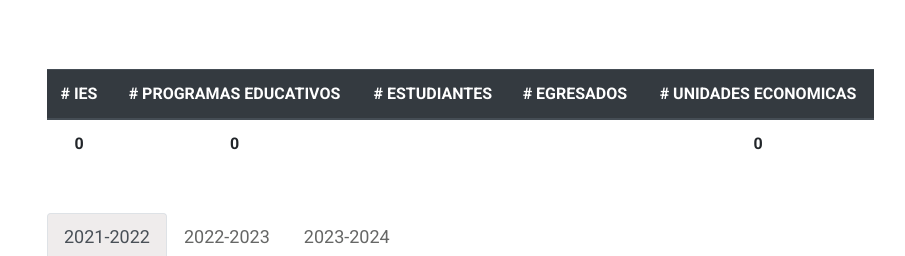
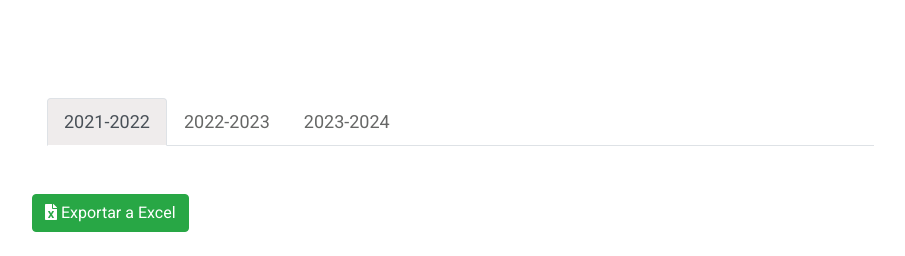
Before and after one commit to xasg/educaciondualsuperior, a PHP site: page /view/report_21_22.php in a window 1280 px wide. Shown: the part 90-346 px from the top of the page, without its empty margins (53-958 px from the left). Run offline with PHP 8.4, Linux system fonts and the light colour scheme; the visitor is signed in with stand-in values (Sample User, id 1); data that the repository does not hold is empty; some libraries are stand-ins or nearby versions.

Commit message:
Prueba Reporte
Probando error en reporte

```diff
--- a/controller/conec.php
+++ b/controller/conec.php
@@ -1,8 +1,4 @@
-
-
 <?php
-
-
 $servername = "localhost";
 $dbname = "educacion_dual";
 $username = "fese";
--- a/view/report_21_22.php
+++ b/view/report_21_22.php
@@ -8,6 +8,7 @@ mysqli_set_charset( $mysqli, 'utf8');
 $id_ies=$_SESSION["id_ies"];
 $name_user=$_SESSION["name_user"];
 $responsable = acces_report_21();
+/**
 $rep_ies = rep_ies();
 $ies=$rep_ies['ies'];
 $rep_programas = rep_programas();
@@ -17,7 +18,7 @@ $estudiantes=$rep_estudiantes['estudiantes'];
 $rep_egresados = rep_egresados();
 $egresados=$rep_egresados['egresados'];
 $rep_unidad = rep_unidad();
-$unidad=$rep_unidad['unidad'];
+$unidad=$rep_unidad['unidad'];**/
 ?>
  <!DOCTYPE html>
 <html lang="es">
@@ -89,6 +90,8 @@ $unidad=$rep_unidad['unidad'];
 <span class="justify-content-center"><br><br>
 <div class="container col-md-auto justify-content-center">
 <div class="container">
+
+<!--
 <table class="table">
   <thead class="thead-dark">
     <tr class="text-center">
@@ -101,14 +104,17 @@ $unidad=$rep_unidad['unidad'];
   </thead>
   <tbody>
     <tr class="text-center">
-      <th scope="row"><?php echo $ies; ?></th>
-      <th scope="row"><?php echo $programas; ?></th>
-      <th scope="row"><?php echo $estudiantes; ?></th>
-      <th scope="row"><?php echo $egresados; ?></th>
-      <th scope="row"><?php echo $unidad; ?></th>
+      <th scope="row"><?php //echo $ies; ?></th>
+      <th scope="row"><?php //echo $programas; ?></th>
+      <th scope="row"><?php //echo $estudiantes; ?></th>
+      <th scope="row"><?php //echo $egresados; ?></th>
+      <th scope="row"><?php //echo $unidad; ?></th>
     </tr>
   </tbody>
 </table>
+-->
+
+
 </div><br>
 
 
```
